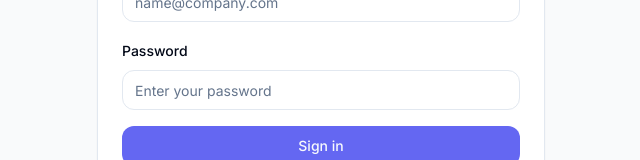
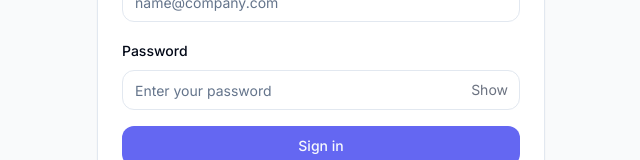
Before and after one commit to alfredang/tertiary-hrms, a Next.js app: page /login in a window 1280 px wide. Shown: the part 388-548 px from the top of the page, without its empty margins (319-959 px from the left). Built offline with nearby package versions, Linux system fonts and the light colour scheme; no server answers.

Commit message:
feat: Add show/hide password toggle

```diff
--- a/src/app/(auth)/login/page.tsx
+++ b/src/app/(auth)/login/page.tsx
@@ -15,6 +15,7 @@
   const [password, setPassword] = useState("");
   const [error, setError] = useState("");
   const [isLoading, setIsLoading] = useState(false);
+  const [showPassword, setShowPassword] = useState(false);
 
   const handleSubmit = async (e: React.FormEvent) => {
     e.preventDefault();
@@ -76,15 +77,24 @@
             </div>
             <div className="space-y-2">
               <Label htmlFor="password">Password</Label>
+              <div className="relative">
                 <Input
                   id="password"
-                type="password"
+                  type={showPassword ? "text" : "password"}
                   placeholder="Enter your password"
                   value={password}
                   onChange={(e) => setPassword(e.target.value)}
                   required
                   disabled={isLoading}
                 />
+                <button
+                  type="button"
+                  onClick={() => setShowPassword(!showPassword)}
+                  className="absolute right-3 top-1/2 -translate-y-1/2 text-sm text-gray-500 hover:text-gray-700"
+                >
+                  {showPassword ? "Hide" : "Show"}
+                </button>
+              </div>
             </div>
             <Button type="submit" className="w-full" disabled={isLoading}>
               {isLoading ? "Signing in..." : "Sign in"}
```
Lines whose indentation alone changed are shown as unchanged.
